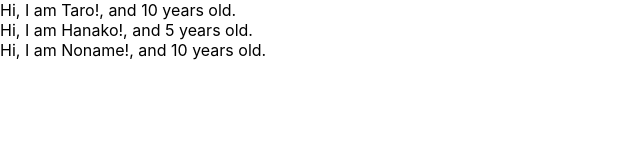
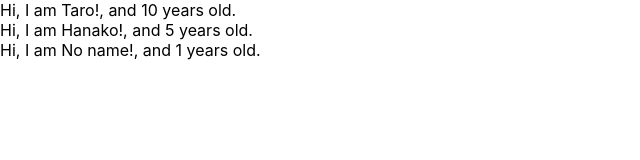
Before and after one commit to Shusaku1031/udemy-react-reducx-crud-application, a React (Create React App) app: page / in a window 1280 px wide. Shown: the top 160 px of the page, without its empty margins (0-640 px from the left). Built offline with nearby package versions, Linux system fonts and the light colour scheme.

Commit message:
learn prop-types

```diff
--- a/src/App.js
+++ b/src/App.js
@@ -1,4 +1,5 @@
 import React from 'react';
+import PropTypes from 'prop-types'
 
 //function App() {
 // return (
@@ -13,7 +14,7 @@ const App = () => {
   const profiles = [
     {name : "Taro", age : 10},
     {name : "Hanako", age : 5},
-    {name : "Noname", age : 10}
+    {name : "No name", age : 1}
   ]
   return (
   <div>
@@ -30,8 +31,13 @@ const User = (props) => {
 return <div>Hi, I am {props.name}!, and {props.age} years old.</div>
 }
 
-User.defaultProps = {
-  age : 1
+User.defalutProps = {
+  age:1
+}
+
+User.propTypes = {
+  name: PropTypes.string,
+  age: PropTypes.number.isRequired
 }
 
 export default App;
```
Also changed, not shown: 1 other file (tests, documents, lock files or other folders).
